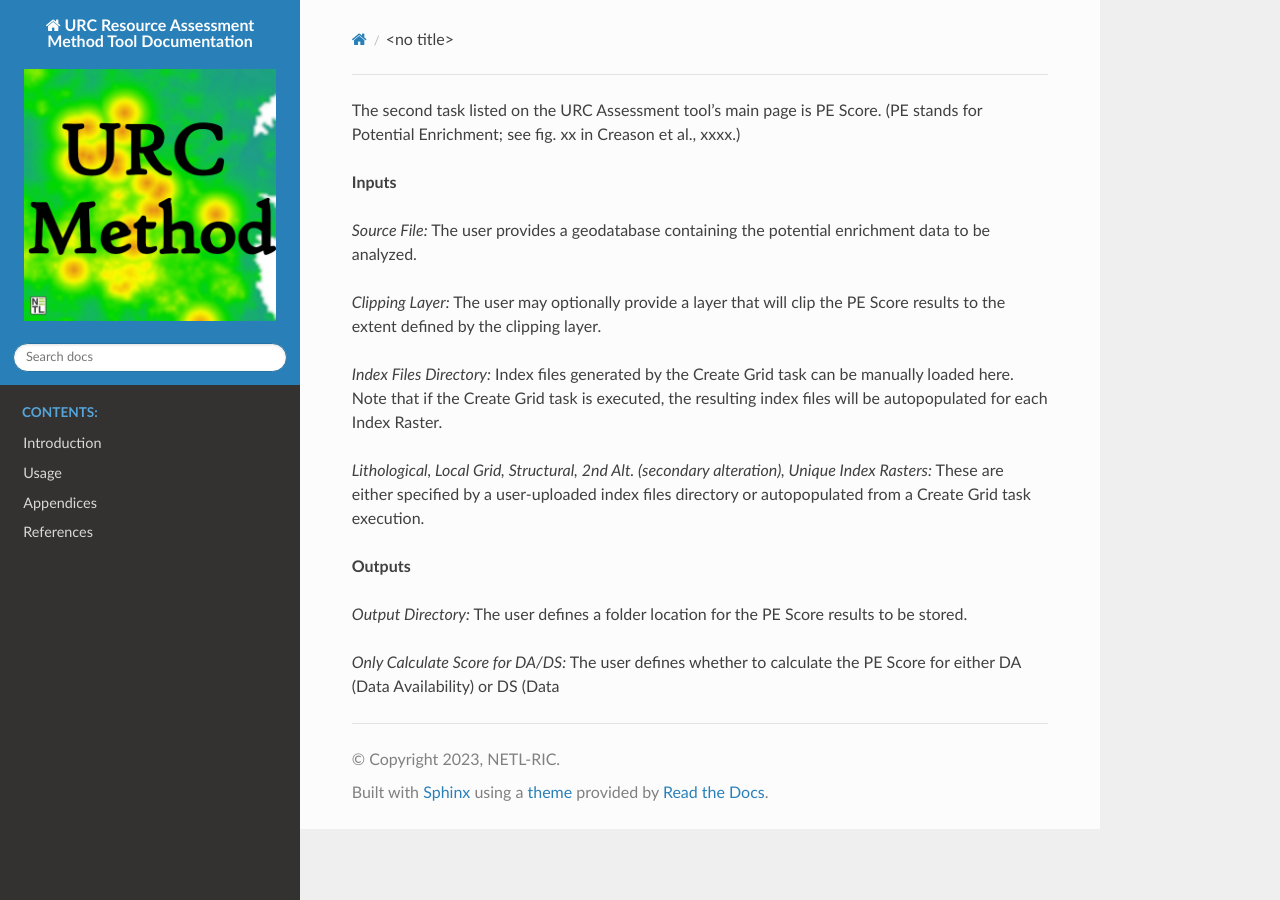
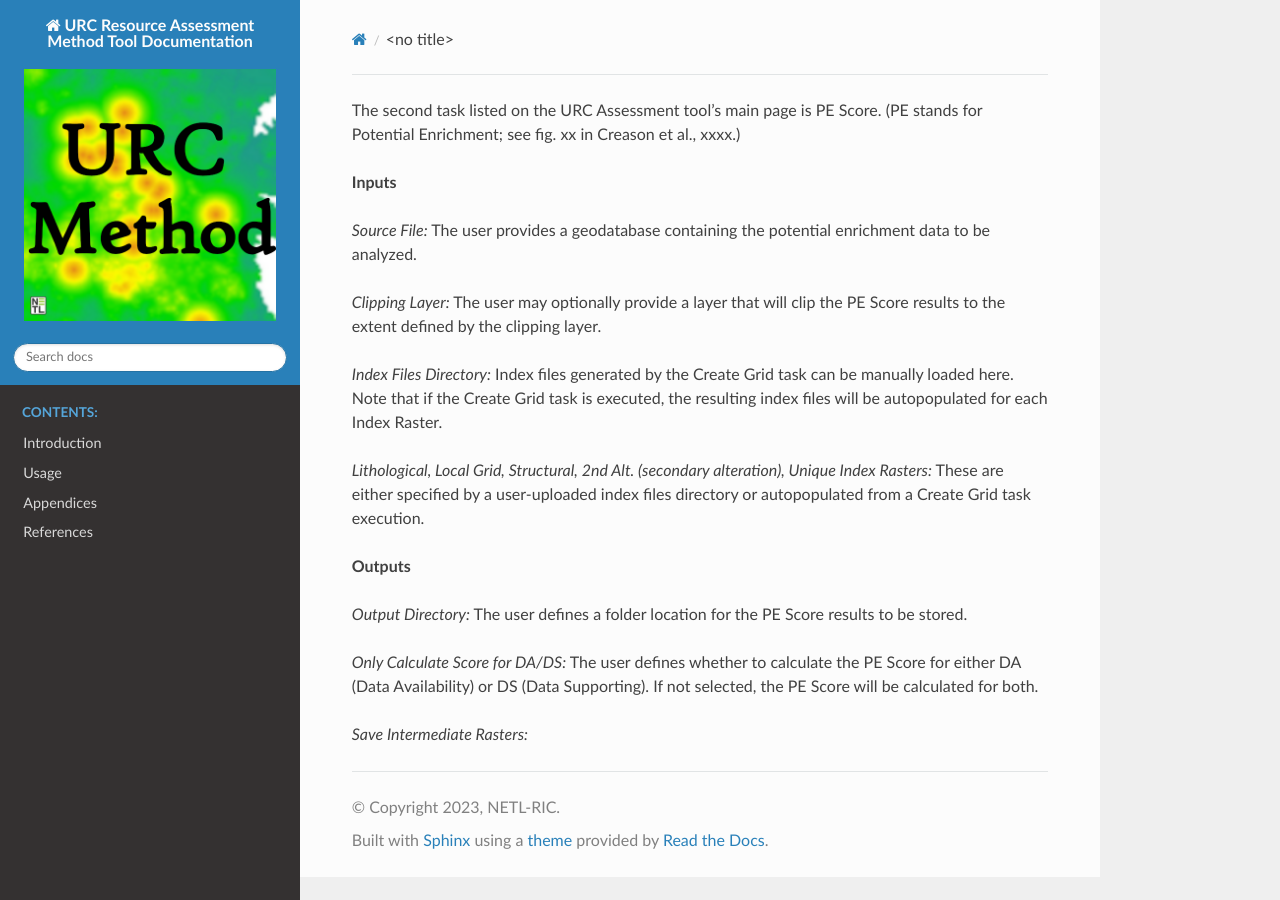
Before and after one commit to NETL-RIC/URC-Assessment-Method, a Sphinx documentation site: the page built from user_doc/source/pe_score_task.md, in a window 1280 px wide. Built offline with Sphinx 7.4.7 and the Read the Docs theme 2.0.0, drawn with Linux system fonts in a browser that asks for light colours.

Commit message:
Update pe_score_task.md

```diff
--- a/user_doc/source/pe_score_task.md
+++ b/user_doc/source/pe_score_task.md
@@ -14,4 +14,6 @@ The second task listed on the URC Assessment tool's main page is PE Score. (PE s
 
 *Output Directory:* The user defines a folder location for the PE Score results to be stored.
 
-*Only Calculate Score for DA/DS:* The user defines whether to calculate the PE Score for either DA (Data Availability) or DS (Data
+*Only Calculate Score for DA/DS:* The user defines whether to calculate the PE Score for either DA (Data Availability) or DS (Data Supporting). If not selected, the PE Score will be calculated for both.
+
+*Save Intermediate Rasters:*
```
